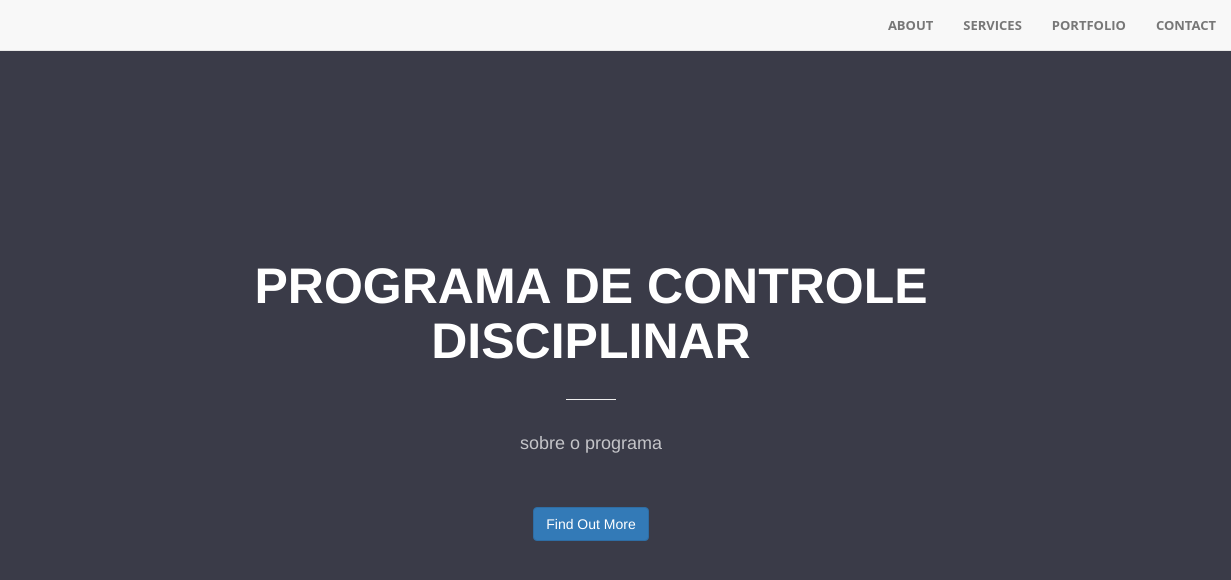
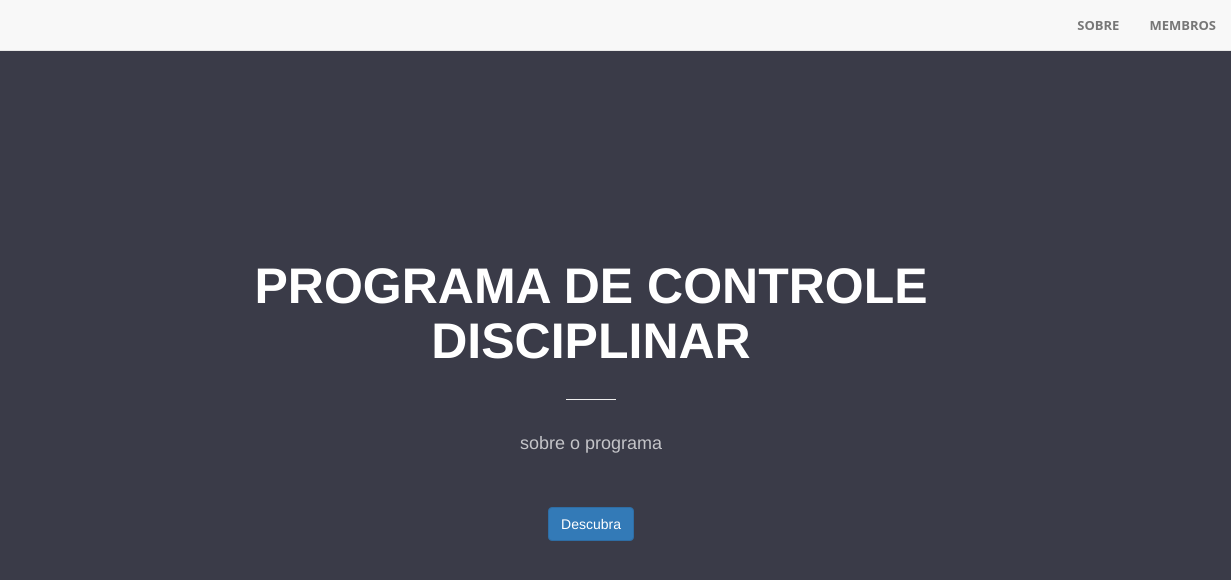
Before and after one commit to vvalmeidas/PCD-EcompJr, a plain HTML site: page index.html in a window 1280 px wide. Shown: the full height of the page, 49-1280 px from the left. Drawn offline with nearby package versions, Linux system fonts and the light colour scheme.

Commit message:
costumize navbar's options

```diff
--- a/index.html
+++ b/index.html
@@ -26,17 +26,12 @@
             <div class="collapse navbar-collapse" id="bs-example-navbar-collapse-1">
                 <ul class="nav navbar-nav navbar-right">
                     <li>
-                        <a class="page-scroll" href="#about">About</a>
+                        <a class="page-scroll" href="#about">Sobre</a>
                     </li>
                     <li>
-                        <a class="page-scroll" href="#services">Services</a>
+                        <a class="page-scroll" href="#services">Membros</a>
                     </li>
-                    <li>
-                        <a class="page-scroll" href="#portfolio">Portfolio</a>
-                    </li>
-                    <li>
-                        <a class="page-scroll" href="#contact">Contact</a>
-                    </li>
+
                 </ul>
             </div>
             <!-- /.navbar-collapse -->
@@ -51,7 +46,7 @@
                 <h1 id="homeHeading">Programa de Controle Disciplinar</h1>
                 <hr>
                 <p>sobre o programa</p>
-                <a href="#about" class="btn btn-primary btn-xl page-scroll">Find Out More</a>
+                <a href="#about" class="btn btn-primary btn-xl page-scroll">Descubra</a>
             </div>
         </div>
     </header>
```
